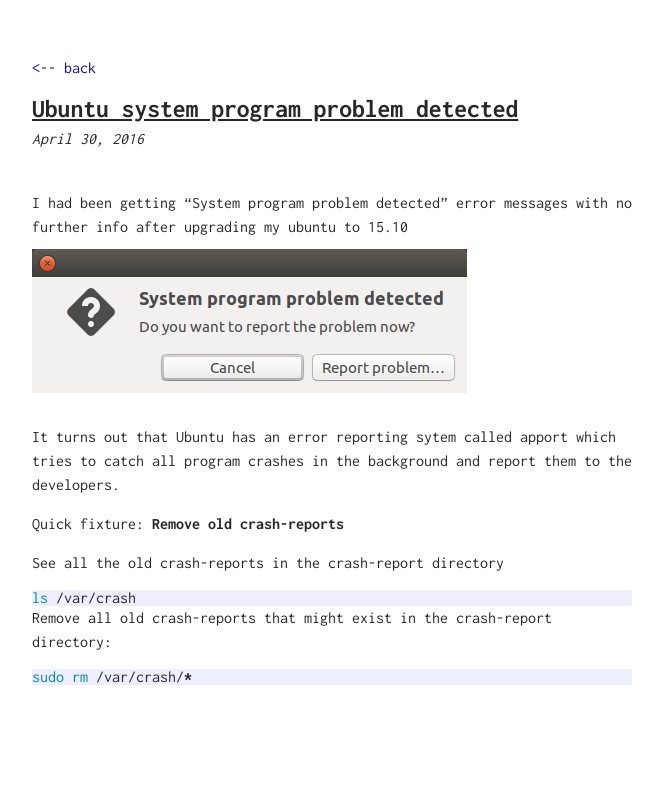
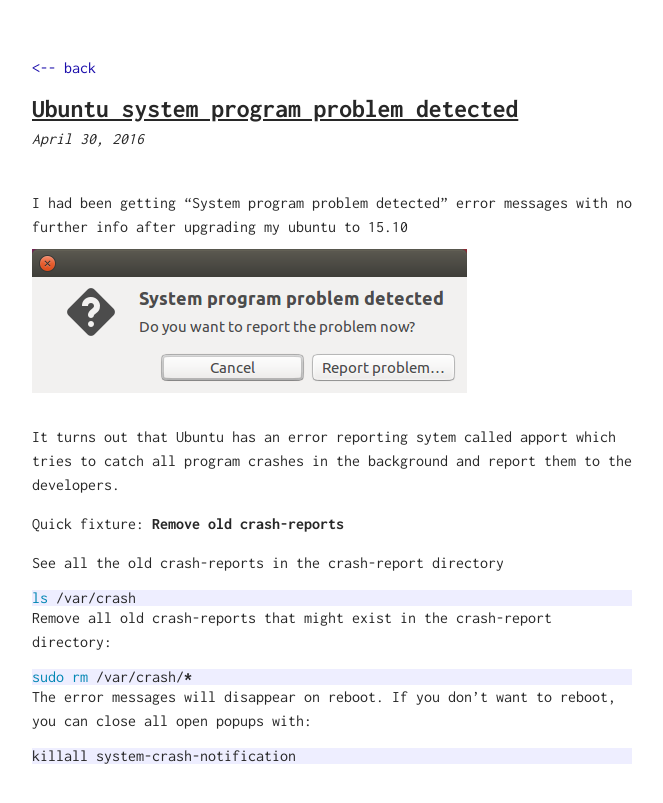
Before and after one commit to aadeshere1/aadeshere1.github.io, a Jekyll site: the page built from _posts/2016-04-30-ubuntu-system-program-problem-detected.md, in a window 1280 px wide. Shown: the top 803 px of the page, without its empty margins (308-971 px from the left). Built offline with Jekyll 4.4.1, drawn with Linux system fonts in a browser that asks for light colours.

Commit message:
added killall

````diff
--- a/_posts/2016-04-30-ubuntu-system-program-problem-detected.md
+++ b/_posts/2016-04-30-ubuntu-system-program-problem-detected.md
@@ -24,3 +24,8 @@
 ``` bash
 sudo rm /var/crash/*
 ```
+The error messages will disappear on reboot. If you don't want to reboot, you can close all open popups with:
+
+``` bash
+killall system-crash-notification
+```
````
Also changed, not shown: 1 other file.
